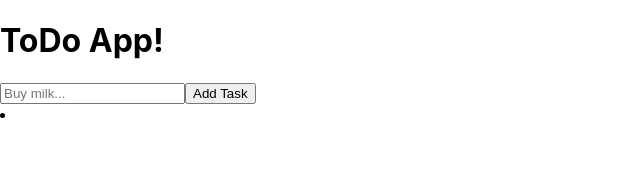
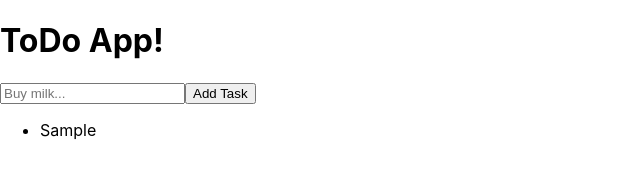
Before and after one commit to justinjkim/todo, a React (Create React App) app: page / in a window 1280 px wide. Both pictures are taken after typing "Sample" into the empty fields and a click on the button "Add Task". Shown: the top 194 px of the page, without its empty margins (0-640 px from the left). Built offline with nearby package versions, Linux system fonts and the light colour scheme.

Commit message:
flesh it out

```diff
--- a/src/TodoItems.js
+++ b/src/TodoItems.js
@@ -1,9 +1,17 @@
 import React from 'react';
 
 class TodoItems extends React.Component {
+createTasks(item) {
+	return <li key={item.key}>{item.text}</li>
+}
+
 	render() {
+		const todoEntries = this.props.entries;
+		const listItems = todoEntries.map(this.createTasks);
 		return(
-			<li>{this.props.addItem}</li>
+			<ul className="theList">
+				{listItems}
+			</ul>
 		);
 	}
 }
```
